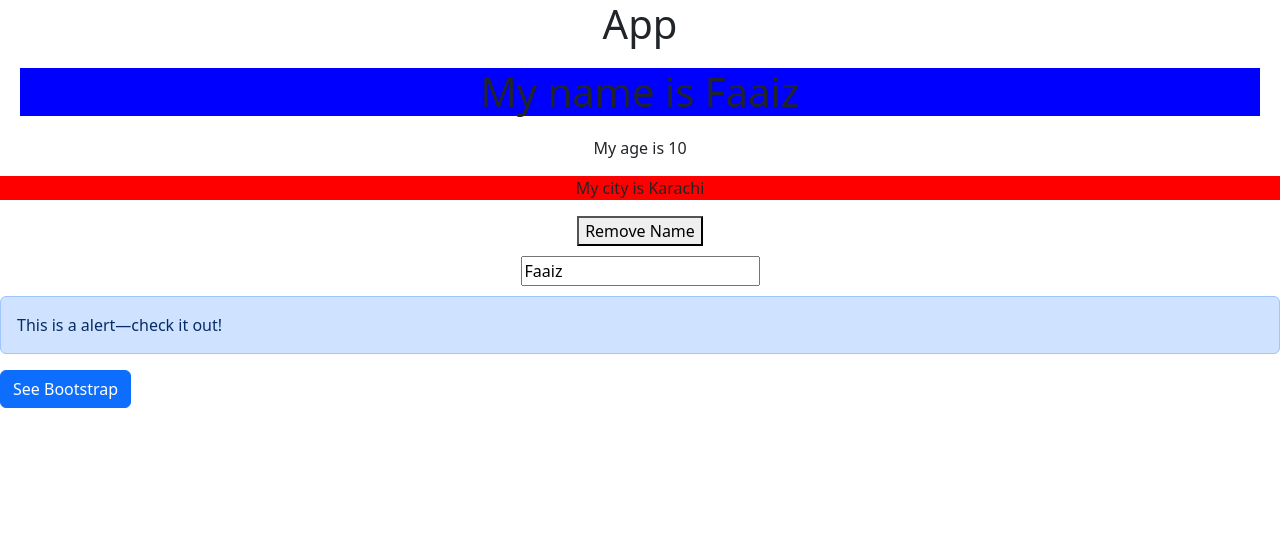
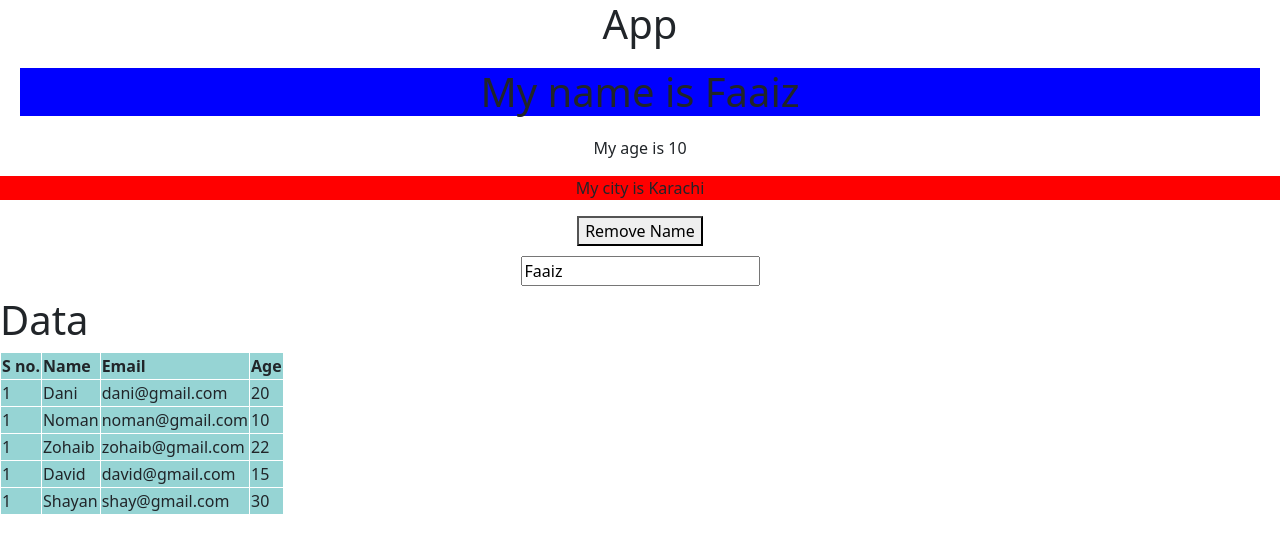
Before and after one commit to hmfaaiz/react_challenge, a React (Create React App) app: page / in a window 1280 px wide. Shown: the top 552 px of the page. Built offline with nearby package versions, Linux system fonts and the light colour scheme.

Commit message:
Array ,loop and map are done

```diff
--- a/src/App.css
+++ b/src/App.css
@@ -14,3 +14,11 @@
   font-size: calc(10px + 2vmin);
   color: white;
 }
+
+table, th, td {
+  border: 1px solid white;
+  /* border-collapse: collapse; */
+}
+th, td {
+  background-color: #96D4D4;
+}
--- /dev/null
+++ b/src/components/Array.js
@@ -0,0 +1,49 @@
+import React from 'react'
+
+function Array() {
+
+    const student = [
+        { "name": "Dani", "email": "dani@gmail.com", "age": 20 },
+        { "name": "Noman", "email": "noman@gmail.com", "age": 10 },
+        { "name": "Zohaib", "email": "zohaib@gmail.com", "age": 22 },
+        { "name": "David", "email": "david@gmail.com", "age": 15 },
+        { "name": "Shayan", "email": "shay@gmail.com", "age": 30 },
+    ]
+    for (let i = 0; i < student.length; i++) {
+        console.log(student[i])
+
+    }
+    return (
+        <div>
+            <h1>Data</h1>
+            <table border="2">
+                <thead>
+                    <tr>
+                    <th>S no.</th>
+                    <th>Name</th>
+                    <th>Email</th>
+                    <th>Age</th>
+                    </tr>
+                </thead>
+
+                <tbody>
+
+                    {student.map((item) =>
+
+                        <tr>
+                            <td>{1}</td>
+                            <td>{item.name}</td>
+                            <td>{item.email}</td>
+                            <td>{item.age}</td>
+                        </tr>
+
+                    )}
+
+                </tbody>
+            </table>
+
+        </div>
+    )
+}
+
+export default Array
--- a/src/index.js
+++ b/src/index.js
@@ -9,6 +9,7 @@ import Form from './components/Form';
 import Login from './components/Login';
 import UseEffect from './components/UseEffect';
 import Bootstrap from './components/Bootstrap';
+import Array from './components/Array';
 
 
 const root = ReactDOM.createRoot(document.getElementById('root'));
@@ -22,6 +23,7 @@ root.render(
   {/* <Form/> */}
   {/* <Login/> */}
   {/* <UseEffect/> */}
-  <Bootstrap/>
+  {/* <Bootstrap/> */}
+  <Array/>
   </React.StrictMode>
 );
```
